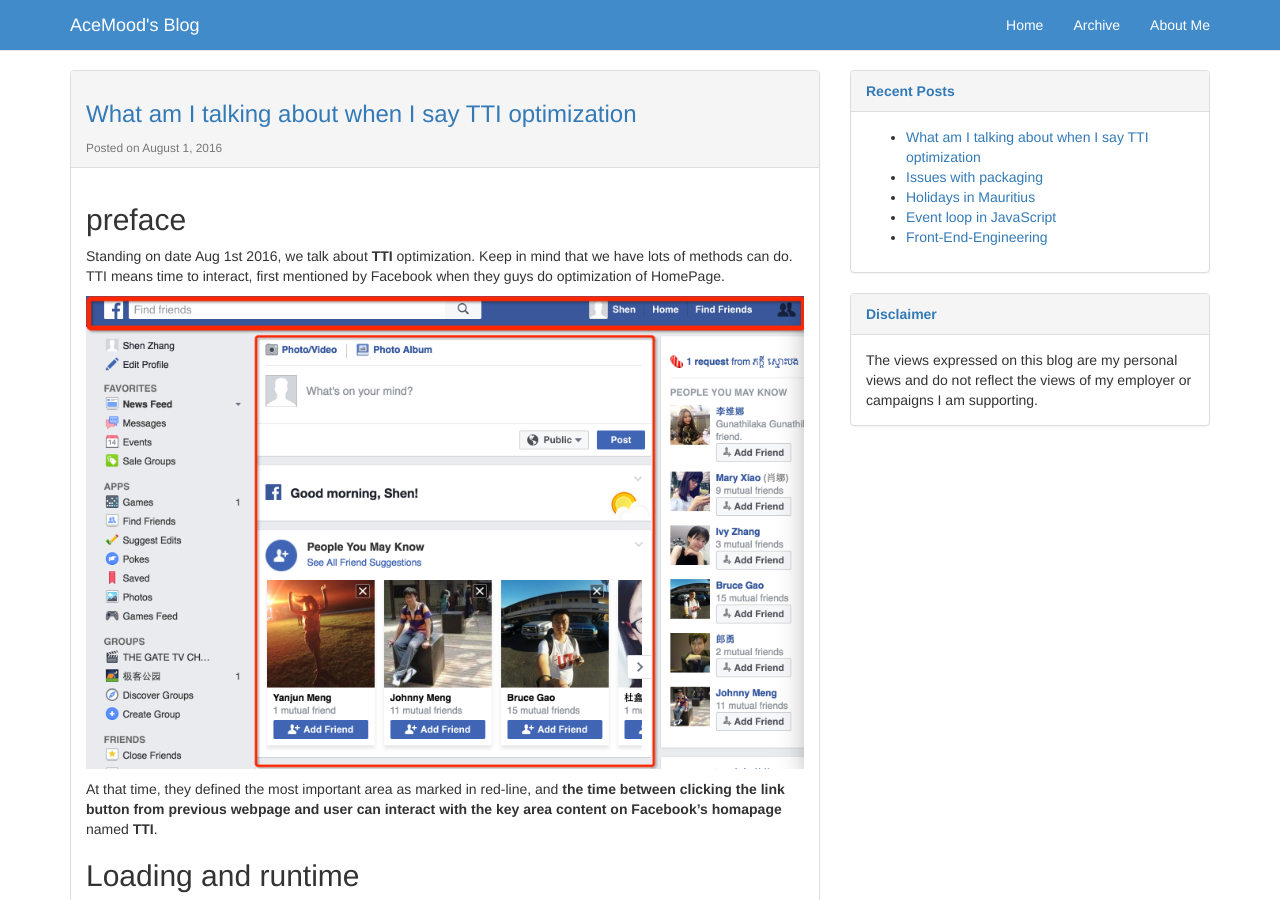
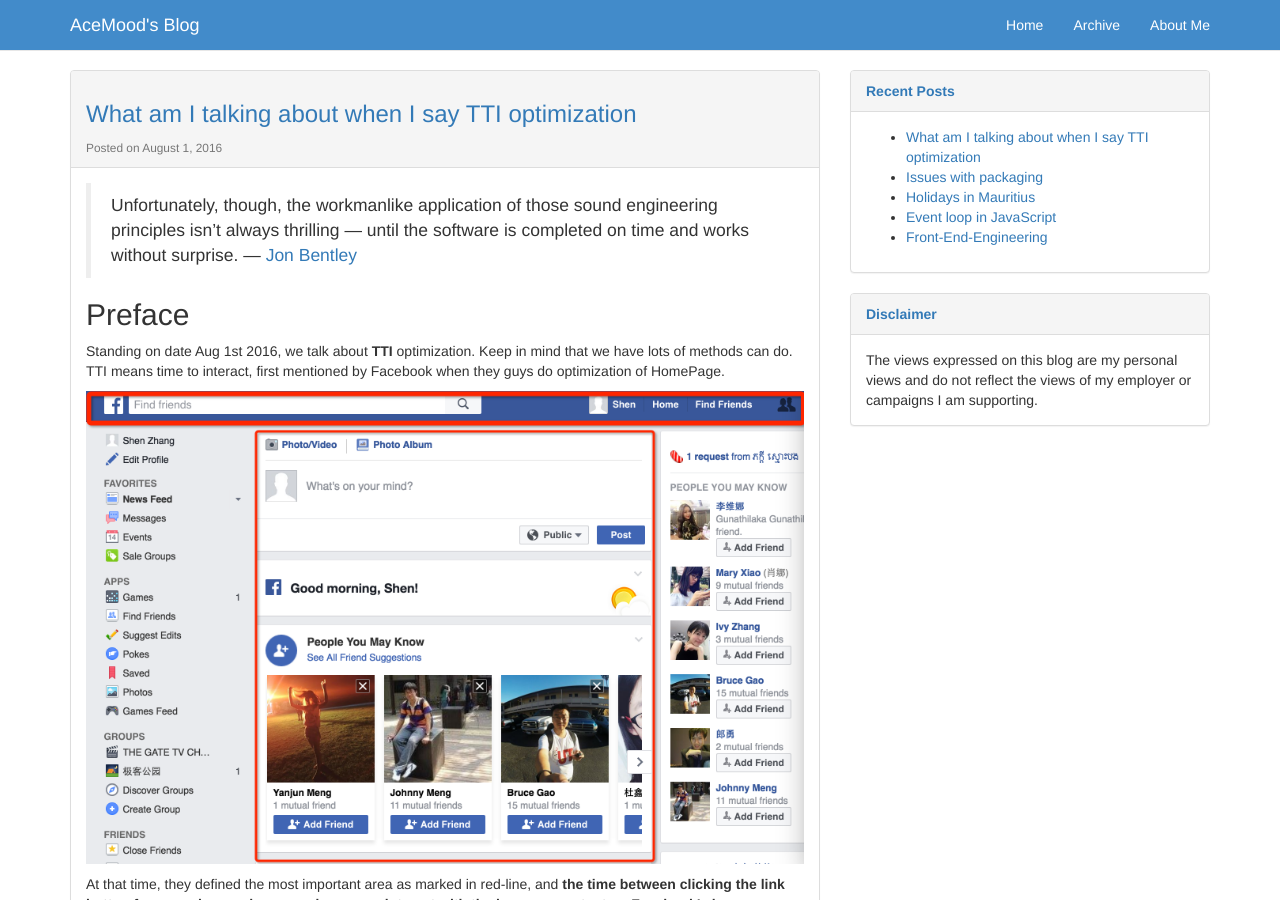
Before and after one commit to AceMood/AceMood.github.io, a Jekyll site: the page built from _posts/2016-08-01-what-am-i-talking-about-when-i-say-tti-optimization.md, in a window 1280 px wide and 900 px high. Built offline with Jekyll 4.4.1, drawn with Linux system fonts in a browser that asks for light colours; some of the changed text lies outside the part shown.

Commit message:
add notes

```diff
--- a/_posts/2016-08-01-what-am-i-talking-about-when-i-say-tti-optimization.md
+++ b/_posts/2016-08-01-what-am-i-talking-about-when-i-say-tti-optimization.md
@@ -7,7 +7,10 @@
 description: Performance
 keywords: front-end performance, TTI
 ---
-## preface
+
+> Unfortunately, though, the workmanlike application of those sound engineering principles isn’t always thrilling — until the software is completed on time and works without surprise.     --- <a class="authorOrTitle" href="https://en.wikipedia.org/wiki/Jon_Bentley_(computer_scientist)">Jon Bentley</a>
+
+## Preface
 
 Standing on date Aug 1st 2016, we talk about **TTI** optimization. Keep in mind that we have lots of methods can do. TTI means time to interact, first mentioned by Facebook when they guys do optimization of HomePage.
 
```
Also changed, not shown: other parts of _posts/2016-08-01-what-am-i-talking-about-when-i-say-tti-optimization.md (+1 -1 lines).
